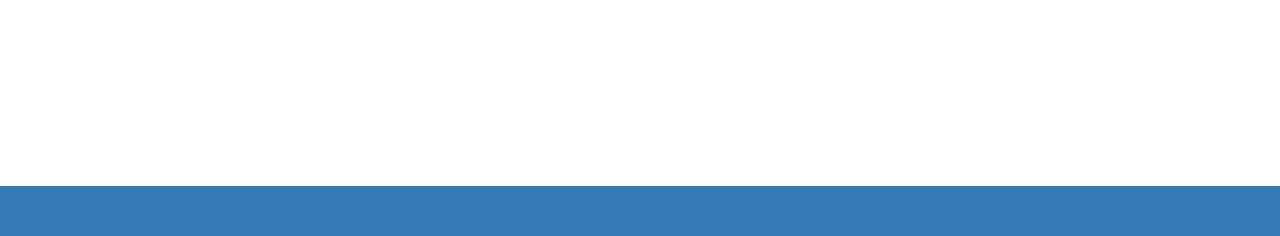
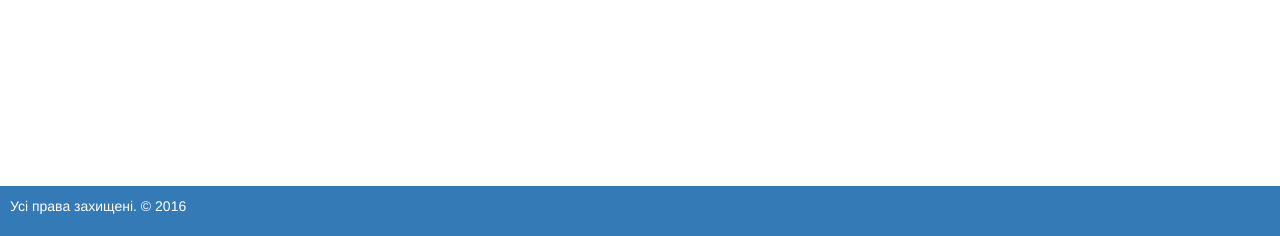
Before and after one commit to iviln/PHP, a PHP site: page /article.php in a window 1280 px wide. Shown: the part 564-800 px from the top of the page. Run offline with PHP 8.4, Linux system fonts and the light colour scheme.

Commit message:
third commit

```diff
--- a/article.php
+++ b/article.php
@@ -52,7 +52,9 @@ if (isset($_POST["name"])) {
 </div>
 
 <footer>
-
+<div id="copyright">
+<p>Усі права захищені. © 2016</p>
+</div>
 </footer>
 </div>
 </body>
--- a/index.php
+++ b/index.php
@@ -66,9 +66,9 @@ $(document).ready(function(){
 <footer>
 <div id="copyright">
 <p>Усі права захищені. © 2016</p>
+</div>
+</footer>
 
-</footer>
-</div>
 </body>
 
 </html>
```
